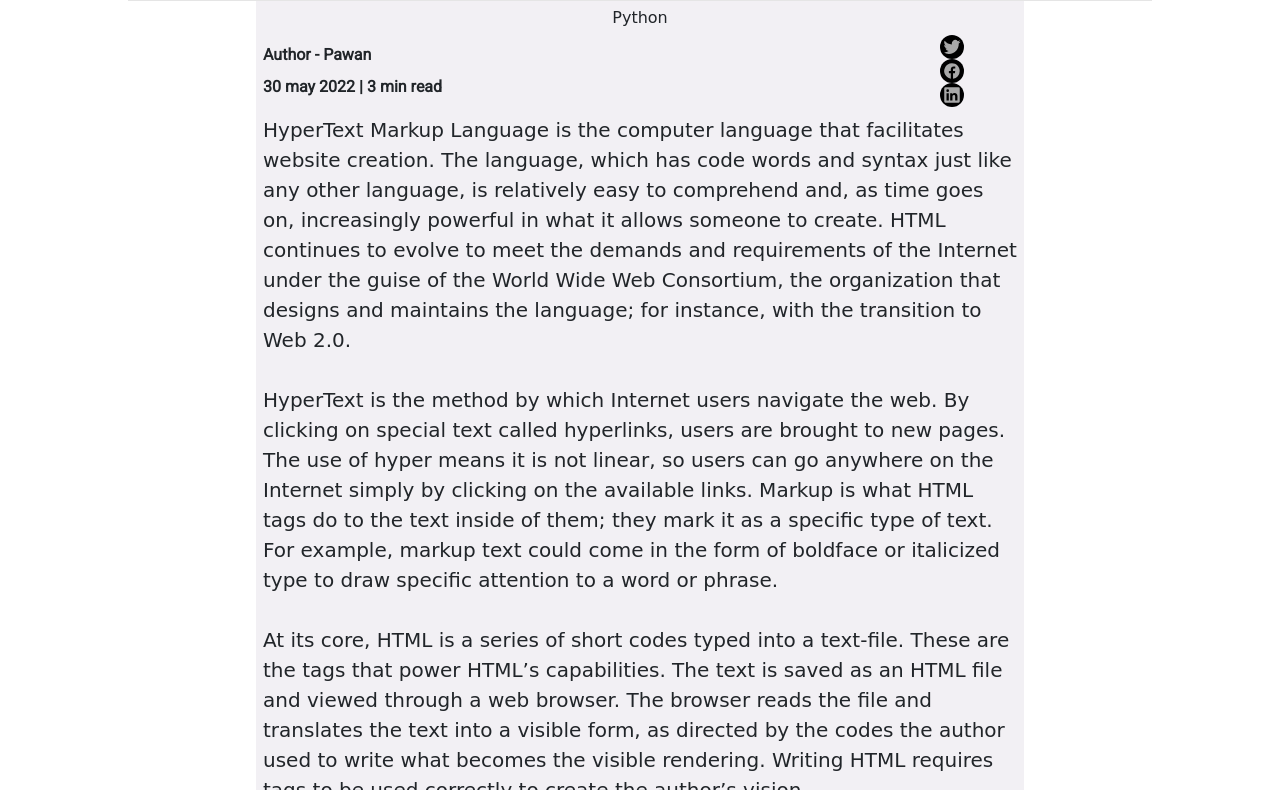
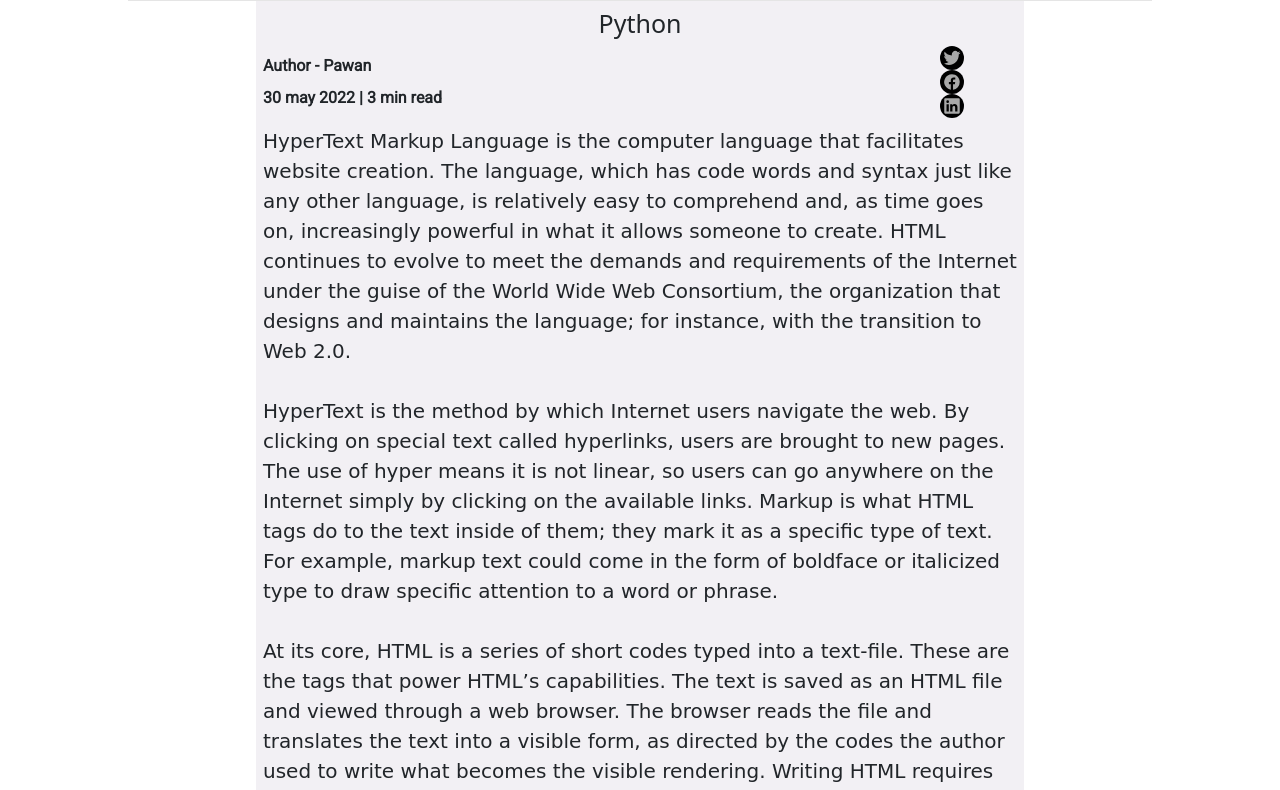
Before and after one commit to luckysharma1502/ImBlogger, a plain HTML site: page Python.html in a window 1280 px wide. Shown: the part 59-849 px from the top of the page. Drawn offline with nearby package versions, Linux system fonts and the light colour scheme; a web font is replaced by a local one.

Commit message:
Update Python.html

```diff
--- a/Python.html
+++ b/Python.html
@@ -156,7 +156,7 @@
 
 
 
-          <h1 class="font1">Python</h1>
+          <h1 style="font-size:25px ;">Python</h1>
           <div class="blogpost-meta">
             <div class="author-info">
              <div>Author - Pawan</div>
```
